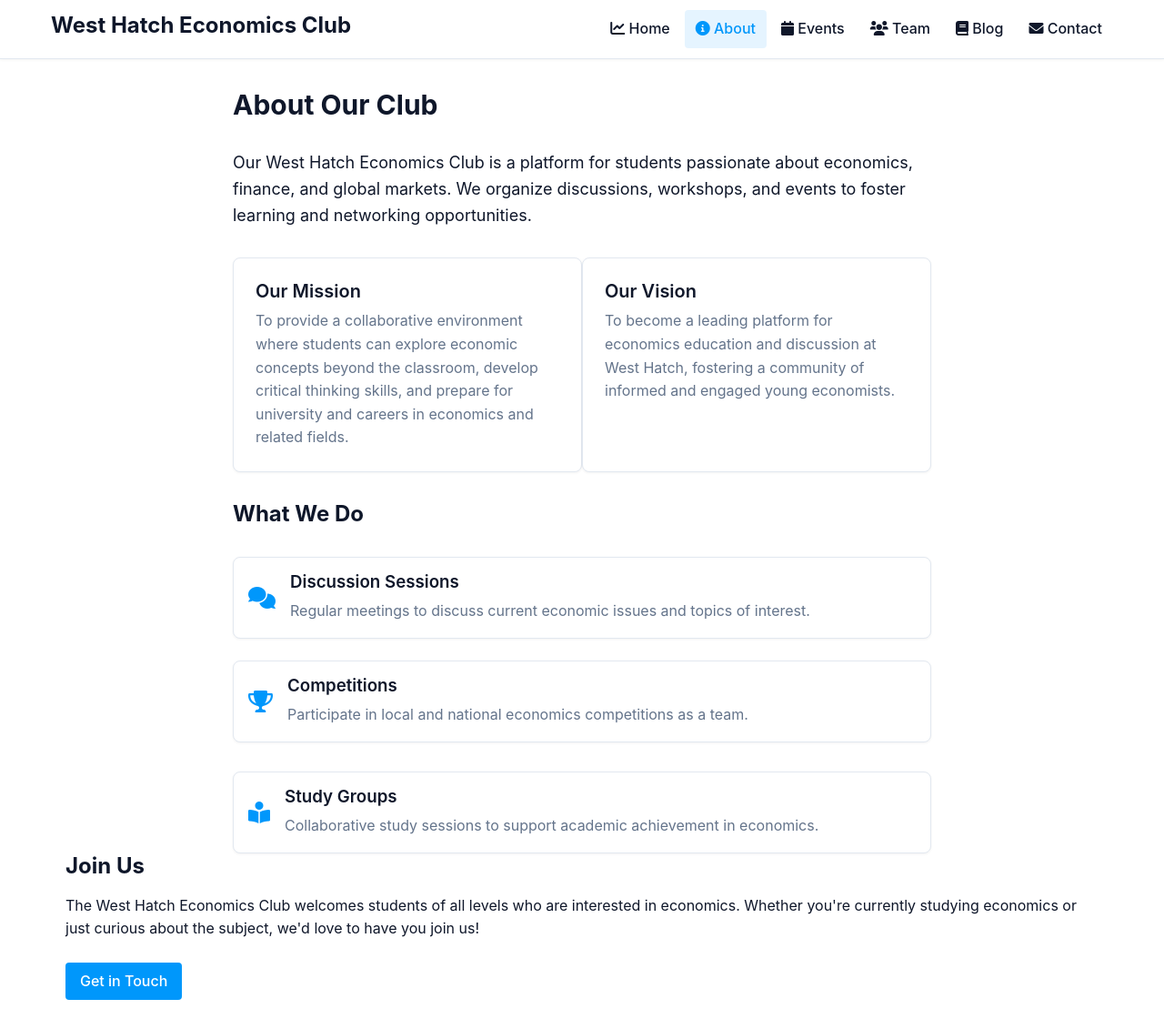
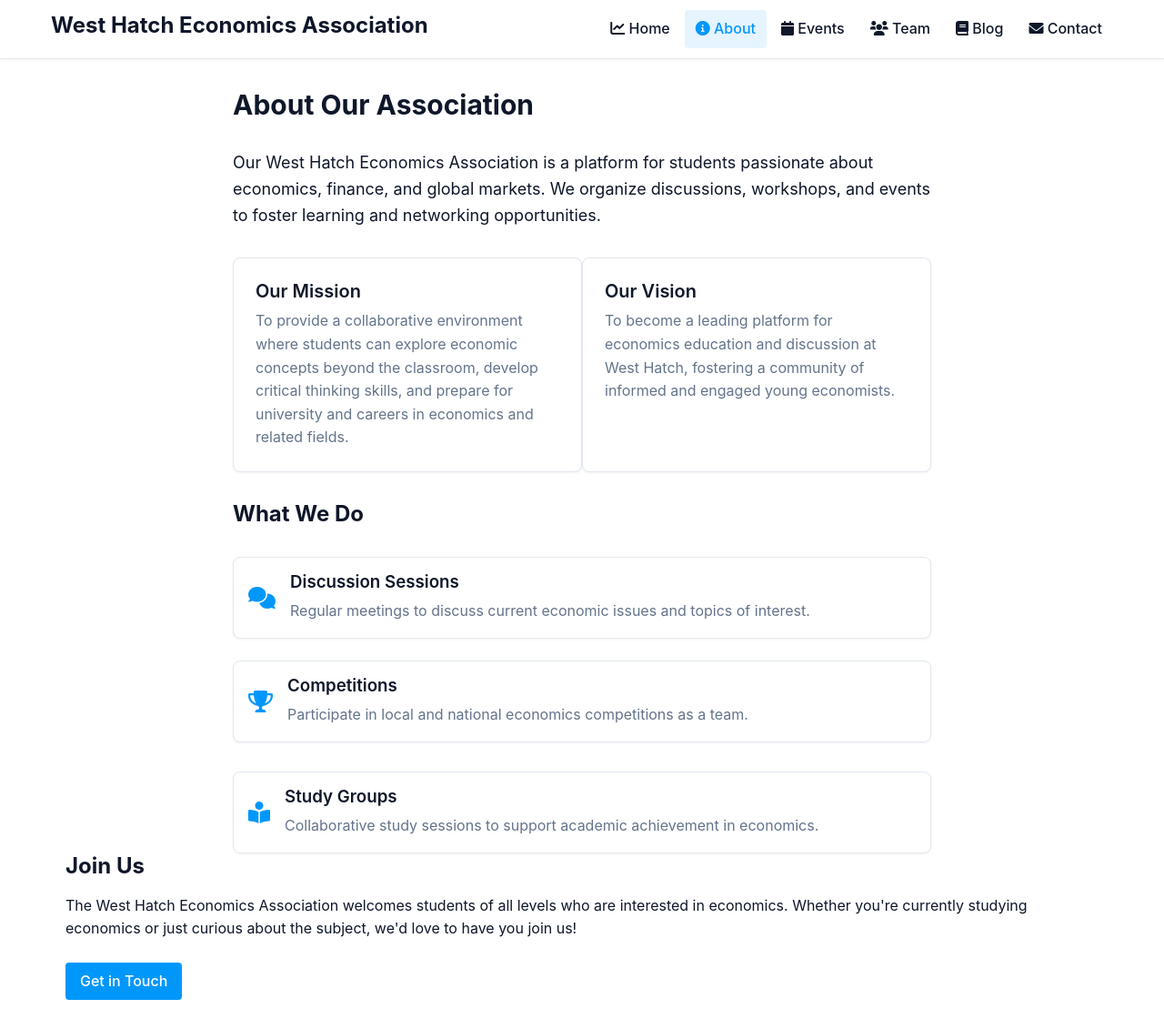
Before and after one commit to westhatcheconomicsclub/westhatcheconomicsclub.github.io, a website: page about.html in a window 1280 px wide. Shown: the whole page at 91% size. Drawn offline with Linux system fonts and the light colour scheme.

Commit message:
Update about.html

```diff
--- a/about.html
+++ b/about.html
@@ -4,7 +4,7 @@
 <head>
     <meta charset="UTF-8">
     <meta name="viewport" content="width=device-width, initial-scale=1.0">
-    <title>About - West Hatch Economics Club</title>
+    <title>About - West Hatch Economics Association</title>
     <link rel="stylesheet" href="styles.css">
     <link href="https://cdnjs.cloudflare.com/ajax/libs/font-awesome/6.0.0/css/all.min.css" rel="stylesheet">
 </head>
@@ -14,7 +14,7 @@
         <nav class="border-b border-border">
             <div class="container mx-auto px-4">
                 <div class="flex h-16 items-center justify-between">
-                    <h1 class="text-2xl font-bold">West Hatch Economics Club</h1>
+                    <h1 class="text-2xl font-bold">West Hatch Economics Association</h1>
                     <div class="hamburger" onclick="toggleMenu()">
                         <span></span>
                         <span></span>
@@ -35,10 +35,10 @@
         <!-- Main Content -->
         <main class="container mx-auto p-8">
             <div class="max-w-3xl mx-auto space-y-8">
-                <h1 class="text-3xl font-bold mb-6">About Our Club</h1>
+                <h1 class="text-3xl font-bold mb-6">About Our Association</h1>
 
                 <p class="text-lg mb-8">
-                    Our West Hatch Economics Club is a platform for students passionate
+                    Our West Hatch Economics Association is a platform for students passionate
                     about economics, finance, and global markets. We organize
                     discussions, workshops, and events to foster learning and networking
                     opportunities.
@@ -97,7 +97,7 @@
 
                 <h2 class="text-2xl font-bold mb-4 mt-8">Join Us</h2>
                 <p class="mb-6">
-                    The West Hatch Economics Club welcomes students of all levels who are interested in economics.
+                    The West Hatch Economics Association welcomes students of all levels who are interested in economics.
                     Whether you're currently studying economics or just curious about the subject, we'd love to have you join us!
                 </p>
 
```
